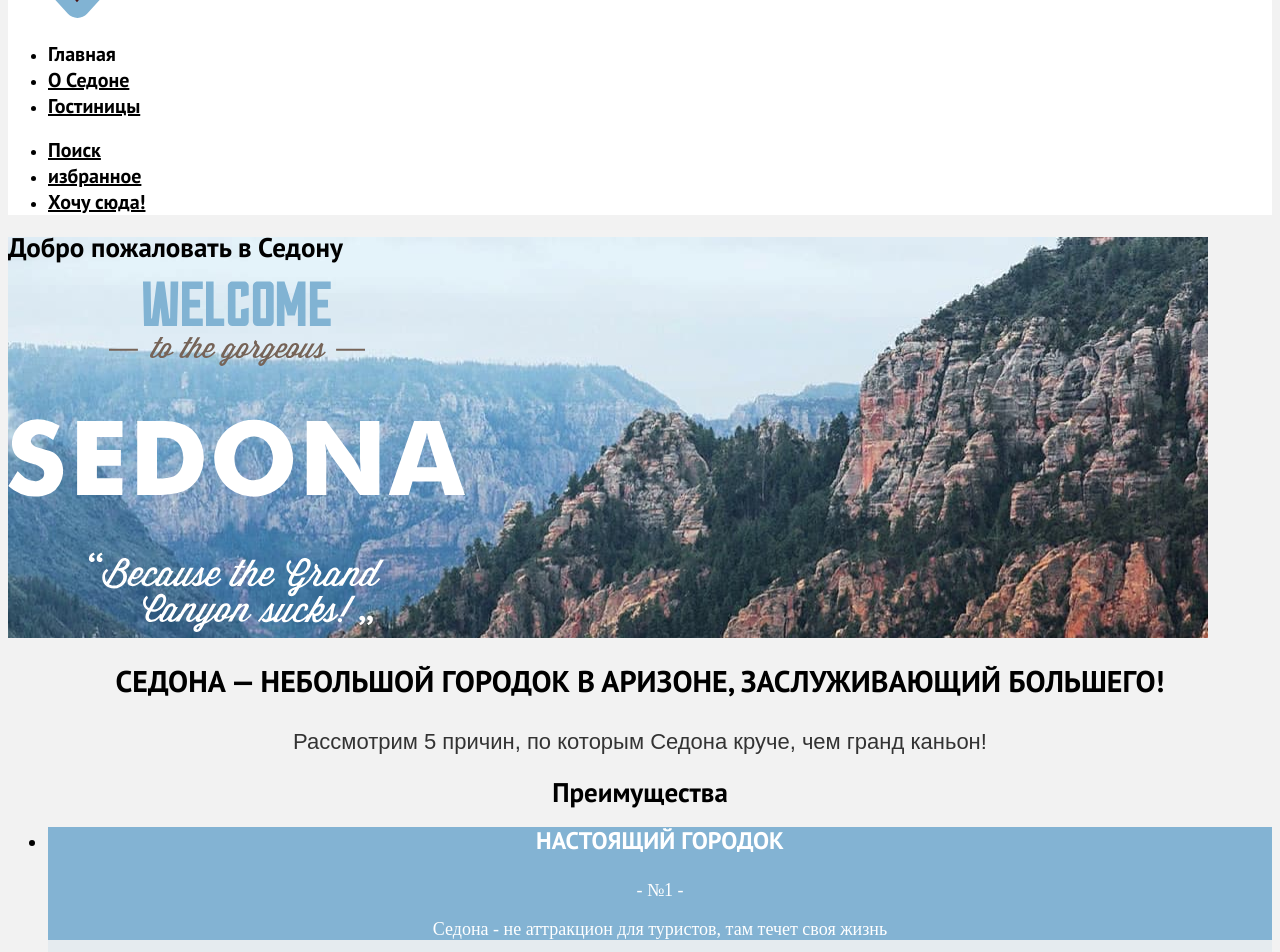
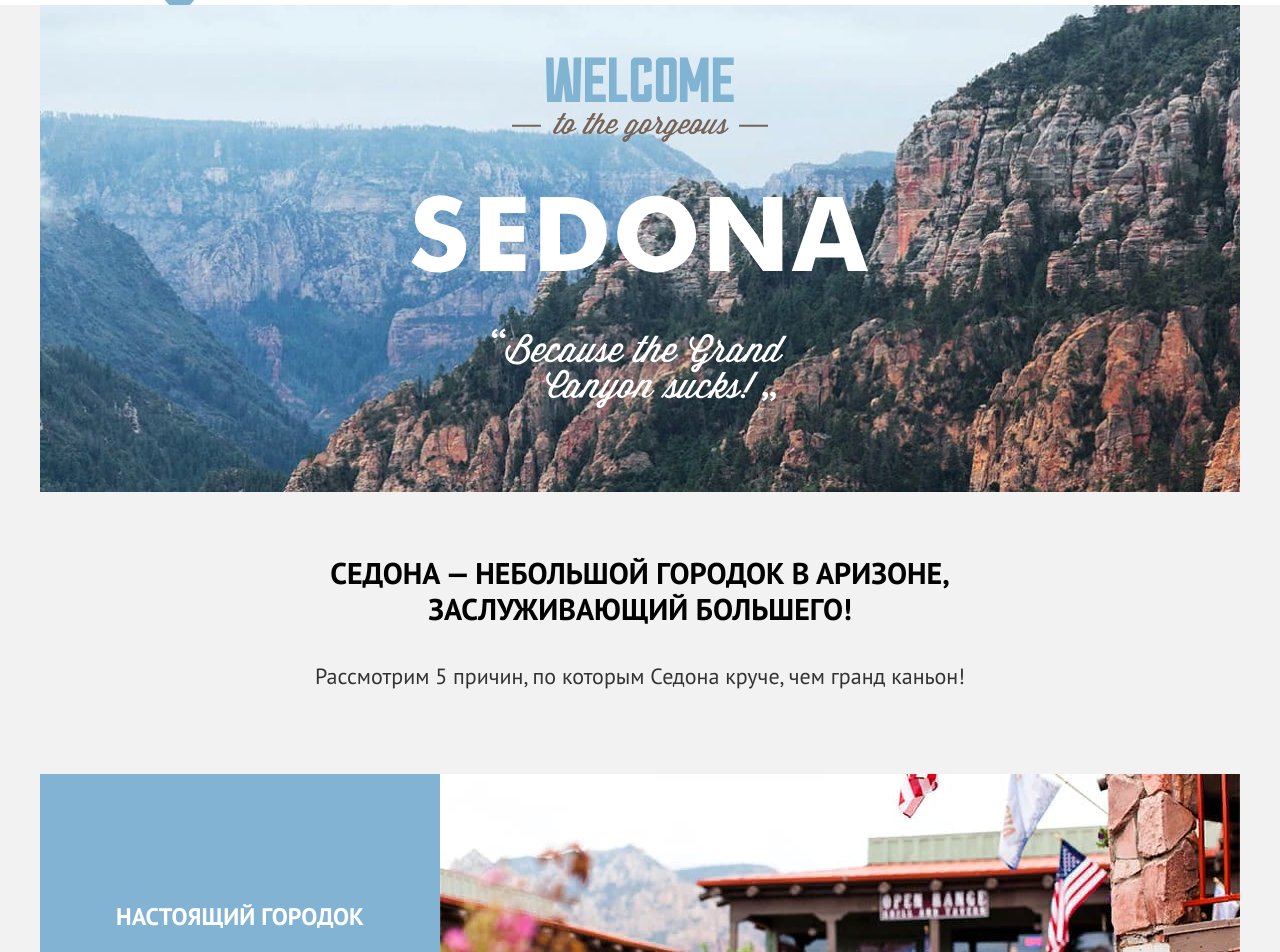
Before and after one commit to htmlacademy-htmlcss/1955965-sedona-33, a plain HTML site: page index.html in a window 1280 px wide. Shown: the part 60-1012 px from the top of the page. Drawn offline with Linux system fonts and the light colour scheme; a web font is replaced by a local one.

Commit message:
консультация 1
коме

```diff
--- a/index.html
+++ b/index.html
@@ -36,12 +36,14 @@
           </a>
         </li>
         <li class="navigation-item">
-          <a class="navigation-link" href="#">Хочу сюда!</a>
+          <a class="navigation-link-want" href="#">Хочу сюда!</a>
         </li>
       </ul>
     </nav>
   </header>
-  <main class="main-index">
+  <main class="main-container main-index">
+    <div class="page-container">
+
       <section class="welcome">
         <h1 class="visually-hidden">Добро пожаловать в Седону</h1>
         <img class="image" src="images/welcome.svg" width="458" height="352" alt="Добро пожаловать в Седону">
@@ -54,6 +56,7 @@
         <h2 class="visually-hidden">Преимущества</h2>
         <ul class="advantages-list">
           <li class="advantage-item">
+            <div class="index-column">
               <div class="advantage-first">
                 <h3 class="advantages-title">Настоящий городок</h3>
                 <span class="advantage-number">- №1 -</span>
@@ -61,7 +64,10 @@
               </div>
               <div class="advantage-image"> <img src="images/photo/photo-1.jpg" width="800" height="384"
                   alt="Настоящий городок"> </div>
+            </div>
+
             <ul class="advantages-сity">
+
               <li class="house">
                 <h4>Жильё</h4>
                 <p>Рекомендуем пожить в настоящем мотеле, все как в кино</p>
@@ -77,15 +83,20 @@
             </ul>
           </li>
           <li class="advantage-item">
-          <div class="advantage-image"> <img src="images/photo/photo-2.jpg" width="800" height="384" alt="Мост Дьявола">
+
+
+              <div class="advantage-image"> <img src="images/photo/photo-2.jpg" width="800" height="384"
+                  alt="Мост Дьявола">
               </div>
               <div class="advantage-second">
               <h3 class="advantages-title">Там есть <br> мост дьявола</h3>
               <span class="advantage-number">- №2 -</span>
               <p class="advantage-description">Да, по нему можно пройти! Если конечно вы осмелитесь</p>
             </div>
+
           </li>
           <li class="advantage-item">
+
             <h3 class="advantages-title">Небольшая площадь</h3>
             <span class="advantage-number">- №3 -</span>
             <p class="advantage-description">Все достопримечательности находятся очень близко</p>
@@ -99,6 +110,7 @@
             <h3 class="advantages-title">Мало туристов</h3>
             <span class="advantage-number">- №5 -</span>
             <p class="advantage-description">Большинство едет в Гранд Каньон и толпится там</p>
+
           </li>
         </ul>
       </section>
@@ -125,8 +137,10 @@
           </form>
         </div>
       </section>
+    </div>
   </main>
   <footer class="page-footer">
+    <div class="page-footer-container">
       <section class="footer-social">
         <h2 class="visually-hidden">Седона в социальных сетях</h2>
         <ul class="footer-social-list">
@@ -151,6 +165,7 @@
             <img src="images/htmlacademy.svg" width="115" height="33" alt=".html academy"></a>
         </p>
       </section>
+    </div>
   </footer>
 </body>
 
--- a/styles/styles.css
+++ b/styles/styles.css
@@ -2,7 +2,7 @@
     font-family: "PT Sans";
     font-style: normal;
     font-weight: 400;
-    src: url("../fonts/pt-sans-regular.woff2") format("woff2");
+    src: url("../fonts/ptsans-400.woff2") format("woff2");
     font-display: swap;
   }
 
@@ -15,53 +15,142 @@
     font-display: swap;
 }
 
-@font-face {
-    font-family: "PT Sans";
-    font-style: italic;
-    font-weight: 400;
-    src: url("../fonts/ptsans-400.woff2") format("woff2");
+
+html {
+    height:100%;
 }
-@font-face {
-    font-family: "PT Sans";
-    font-style: italic;
-    font-weight: 700;
-    src: url("../fonts/ptsans-700.woff2") format("woff2");
-    font-display: swap;
-}
-
 body {
+    display:flex;
+    flex-direction: column;
+    min-height:100%;
+    margin:0;
     font-family: "PT Sans",sans-serif ;
+    font-weight:400;
     font-size: 18px;
     line-height: 21px;
-    background: #F2F2F2;
+    background-color: #F2F2F2;
     color:#000000;
 }
+.visually-hidden {
+    position: absolute;
+    width: 1px;
+    height: 1px;
+    margin: -1px;
+    padding: 0;
+    border: 0;
+    clip: rect(0 0 0 0);
+    overflow: hidden;
+  }
 .page-header {
     background-color:#ffffff;
     color:black;
 }
+.navigation {
+    display:flex;
+    width:1200px;
+    height:65px;
+   margin:0 auto;
+}
+.navigation-list{
+    display:flex;
+
+    margin:0;
+    padding:0;
+    list-style-type:none;
+    width:475px;
+}
+.navigation-user {
+ max-width:310px;
+ margin-left: 70px;
+
+
+}
+.navigation-user .navigation-link {
+  min-width: 42px;
+  min-height: 66px;
+}
+.main-container{
+    flex-grow: 1;
+   padding-top: 0;
+    padding-bottom:0;
+}
 .navigation-link {
-    font-style: normal;
+    display:block;
+    padding: 34px 20px;
     font-weight: 700;
     font-size: 20px;
     line-height: 26px;
     color: #000000;
     background-color:#ffffff;
+    text-decoration:none;
 }
+.navigation-link-want{
+    display:block;
+    width:130px;
+
+    margin-top:14px;
+    margin-left: 15px;
+    margin-bottom:16px;
+    padding: 9px 15px;
+    font-weight: 700;
+    font-size: 16px;
+    height: 20px;
+    text-align: center;
+    text-transform: uppercase;
+    color: #FFFFFF;
+    background-color: #756257;
+    text-decoration:none;
+}
+.navigation-logo{
+    width:139px;
+    margin-right:47px;
+    margin-left:70px;
+    margin-bottom:0;
+    margin-top:0;
+
+}
+.page-container {
+    width: 1200px;
+    margin:0 auto;
+
+  }
+  .image {
+    display:block;
+    margin:0 auto;
+    padding-top: 52px;
+    padding-bottom: 83px;
+  }
 .welcome{
     background-image: url("../images/index-background.jpg");
-    background-size: 1200px 485px;
+    background-size: cover;
     background-repeat: no-repeat;
+    background-color: #83B3D3;
+    text-align:center;
+}
+.main-title{
+    display: flex;
+    width: 1200px;
+    height: 282px;
+    justify-content: center;
+    align-items: center;
+    flex-direction: column;
+
 }
 .title-large {
+    width: 720px;
+    height: 72px;
     font-size: 30px;
     line-height: 36px;
     text-align: center;
     text-transform: uppercase;
     color: #000000;
+    margin-bottom: 0;
+    margin-top: 63px;
 }
 .subtitle {
-    font-style: normal;
+    width: 720px;
+    margin-top: 31px;
+    margin-bottom: 80px;
     font-weight: 400;
     font-size: 22px;
     line-height: 36px;
@@ -69,15 +158,49 @@ body {
     color: #333333;
 }
 .advantages {
-    font-family: "PT Sans";
-    font-style: normal;
+
     font-weight: 700;
     text-align: center;
 }
+.advantages-list{
+
+    margin: 0;
+    padding: 0;
+    list-style-type: none;
+}
+.advantage-first {
+display: flex;
+justify-content: center;
+align-items: center;
+flex-direction: column;
+padding: 30px;
+
+}
+.index-column{
+    display: flex;
+    justify-content:space-between;
+    width: 1200px;
+    height: 384px;
+
+}
+.advantages-сity{
+
+}
 .advantage-item{
+
     color: #000000;
     background-color: rgba(131, 179, 211, 0.12);
+    width:400px;
+    height:384px;
+    margin: 0;
+    padding: 0;
 }
+.advantage-image img {
+    width: 800px;
+    height: 384px;
+
+}
+
 .advantage-first, .advantage-second {
     background-color: #83B3D3;
     color: #FFFFFF;
@@ -89,7 +212,6 @@ body {
     text-transform: uppercase;
 }
 .advantage-number{
-    font-style: normal;
     font-weight: 400;
     font-size: 18px;
     line-height: 21px;
@@ -97,14 +219,11 @@ body {
     text-transform: uppercase;
 }
 .advantage-description {
-    font-style: normal;
     font-weight: 400;
     font-size: 18px;
-    line-height: 21px;
-    text-align: center;
+
 }
 h4 {
-    font-style: normal;
     font-weight: 700;
     font-size: 24px;
     line-height: 28px;
@@ -114,9 +233,9 @@ h4 {
 }
 .gift, .house {
     background-color: rgba(131, 179, 211, 0.12);
+
 }
 .advantages-сity p {
-    font-style: normal;
     font-weight: 400;
     font-size: 18px;
     line-height: 21px;
@@ -125,6 +244,7 @@ h4 {
 }
 .food{
     background-color: #FFFFFF;
+
 }
 .advantage-four {
     background-color: rgba(131, 179, 211, 0.2);
@@ -135,7 +255,6 @@ h4 {
     text-transform: uppercase;
 }
 .search-question {
-    font-style: normal;
     font-weight: 700;
     font-size: 30px;
     line-height: 36px;
@@ -144,7 +263,6 @@ h4 {
     color: #000000;
 }
 .search-date{
-    font-style: normal;
     font-weight: 400;
     font-size: 22px;
     line-height: 26px;
@@ -153,8 +271,6 @@ h4 {
 }
 .button-search{
     background-color: #756257;
-    font-family: PT Sans;
-    font-style: normal;
     font-weight: 700;
     font-size: 20px;
     line-height: 36px;
@@ -163,7 +279,6 @@ h4 {
     color: #FFFFFF;
 }
 .newsletter {
-    font-style: normal;
     font-weight: 400;
     font-size: 22px;
     line-height: 26px;
@@ -175,9 +290,27 @@ h4 {
     background-repeat: no-repeat;
     background-size: 100% auto;
     color: #FFFFFF;
+    background-color: #83B3D3;
+}
+.page-footer-container{
+    display:flex;
+
+    width:1200px;
+    margin:0 auto;
+    padding:40px 0;
+}
+.footer-social-list{
+    display: flex;
+
+    margin: 0;
+    padding: 0;
+
+}
+.footer-social{
+    margin-right: auto;
+    max-width: ;
 }
 .page-footer-title {
-    font-style: normal;
     font-weight: 700;
     font-size: 30px;
     line-height: 36px;
@@ -185,7 +318,6 @@ h4 {
     text-transform: uppercase;
 }
 .newsletter-button {
-    font-style: normal;
     font-weight: 700;
     font-size: 20px;
     line-height: 26px;
@@ -199,7 +331,8 @@ h4 {
     background-color: #FFFFFF;
 }
 .contacts-phone {
-    font-style: normal;
+
+     text-decoration:none;
     font-weight: 400;
     font-size: 40px;
     line-height: 40px;
@@ -211,30 +344,27 @@ h4 {
     background-image:url("../images/catalog-background.jpg");
     background-repeat: no-repeat;
     background-size: 1200px 408px;
+    background-color: #83B3D3;
 }
 .inner-header-title {
-    font-style: normal;
     font-weight:700;
     font-size: 60px;
     line-height: 78px;
     color: #FFFFFF;
 }
 .breadcrumbs-link {
-    font-style: normal;
-    font-weight:400;
+   font-weight:400;
     font-size: 16px;
     line-height: 21px;
     color: #FFFFFF;
 }
 .catalog-filter-title{
-    font-style: normal;
     font-weight: 700;
     font-size: 20px;
     line-height: 26px;
     color: #FFFFFF;
 }
 .catalog-filter-list{
-    font-style: normal;
     font-weight: 400;
     font-size: 18px;
     line-height: 23px;
@@ -242,7 +372,6 @@ h4 {
 }
 .button-apply, .product-card-elect{
     background-color: #83B3D3;
-    font-style: normal;
     font-weight: 700;
     font-size: 16px;
     line-height: 21px;
@@ -251,8 +380,10 @@ h4 {
     text-transform: uppercase;
     color: #FFFFFF;
 }
+.button {
+    text-decoration:none;
+}
 .button-cancel{
-    font-style: normal;
     font-weight:400;
     font-size: 18px;
     line-height: 23px;
@@ -263,7 +394,6 @@ h4 {
     background-color: #FFFFFF;
 }
 .visually {
-    font-style: normal;
     font-weight: 700;
     font-size: 30px;
     line-height: 39px;
@@ -277,22 +407,25 @@ h4 {
     line-height: 23px;
     color: #333333;
 }
+.product-card{
+    background-color:#FFFFFF;
+}
+.product-card-link {
+    text-decoration:none;
+}
 .product-card-title {
-    font-style: normal;
     font-weight: 700;
     font-size: 24px;
     line-height: 31px;
     color: #000000;
 }
 .product-card-subtitle b {
-    font-style: normal;
     font-weight:400;
     font-size: 18px;
     line-height: 23px;
     color: #333333;
 }
 .rate {
-    font-style: normal;
     font-weight: 400;
     font-size: 16px;
     line-height: 21px;
@@ -300,7 +433,6 @@ h4 {
     color: #333333;
 }
 .product-card-button{
-    font-style: normal;
     font-weight: 700;
     font-size: 16px;
     line-height: 21px;
@@ -312,7 +444,6 @@ h4 {
 }
 .elect{
     background-color: #7DB54F;
-    font-style: normal;
     font-weight: 700;
     font-size: 16px;
     line-height: 21px;
@@ -322,7 +453,6 @@ h4 {
 }
 .pagination-show-more {
     background-color: #83B3D3;
-    font-style: normal;
     font-weight: 700;
     font-size: 20px;
     line-height: 26px;
```
Also changed, not shown: catalog.html (+3 -3 lines). Lines whose indentation alone changed are shown as unchanged.
